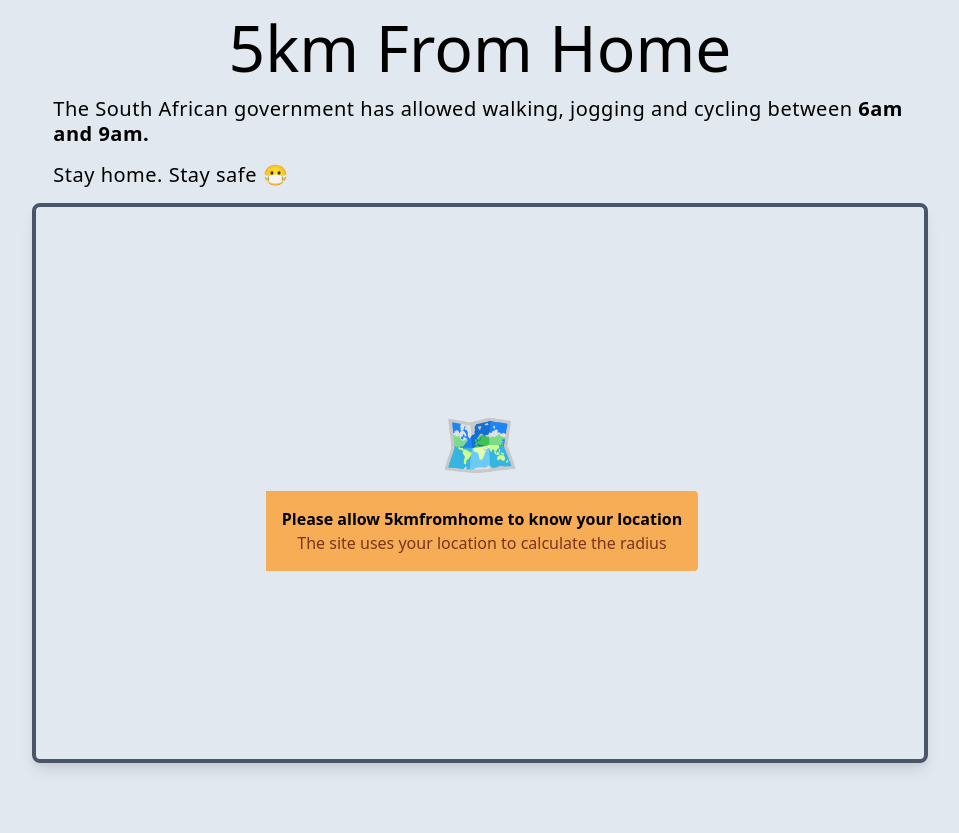
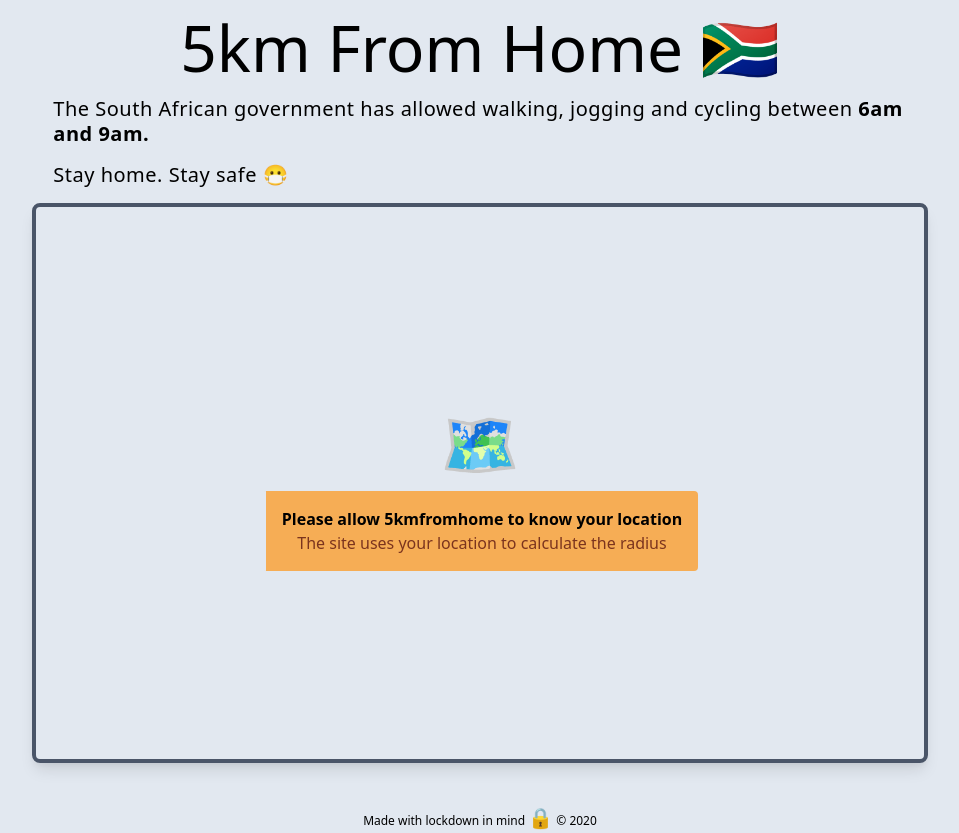
Before and after one commit to mauriceLC92/5km-from-home, a React (Create React App) app: page / in a window 1280 px wide. Shown: the whole page, without its empty margins (160-1119 px from the left). Before the commit the page ends 800 px from the top, so only its background shows below. Built offline with nearby package versions, Linux system fonts and the light colour scheme; no server answers.

Commit message:
added sa flag

```diff
--- a/package.json
+++ b/package.json
@@ -11,6 +11,7 @@
     "@types/node": "^12.0.0",
     "@types/react": "^16.9.0",
     "@types/react-dom": "^16.9.0",
+    "@types/use-position": "0.0.0",
     "autoprefixer": "^9.7.6",
     "dotenv": "^8.2.0",
     "google-map-react": "^1.1.7",
--- a/src/App.tsx
+++ b/src/App.tsx
@@ -5,7 +5,8 @@ import { MapLoading } from './components/MapLoading';
 function App() {
   const [latitude, setLatitude] = useState(0);
   const [longitude, setLongitude] = useState(0);
-  function displayLocationInfo(position: any) {
+
+  const displayLocationInfo = (position: any) => {
     const lng = position.coords.longitude;
     const lat = position.coords.latitude;
     setLatitude(lat)
@@ -27,7 +28,8 @@ function App() {
         <div className='bg-gray-300 flex justify-center flex-col items-center'>
           <div>
             <h1 className='text-6xl text-center'>
-              5km From Home
+              5km From Home{' '}
+              <span className='text-6xl' role="img" aria-label="map">🇿🇦</span>
             </h1>
           </div>
           <div className='w-8/12'>
@@ -47,11 +49,16 @@ function App() {
         <div style={{ height: '70vh', width: '70%' }} className='border-gray-700 border-solid border-4 shadow-lg rounded-lg flex items-center justify-center'>
           {
             hasLngAndLat ?
-            <Map zoom={12} lng={longitude} lat={latitude}/>
+              <Map zoom={12} lng={longitude} lat={latitude} />
               : <MapLoading />
           }
         </div>
       </main>
+      <footer className='flex justify-center mt-10'>
+        <p className='text-xs'>
+          Made with lockdown in mind <span className='text-xl' role="img" aria-label="map">🔒</span> &copy; 2020
+          </p>
+      </footer>
     </div>
   );
 }
--- a/src/components/Map.tsx
+++ b/src/components/Map.tsx
@@ -51,7 +51,6 @@ export const Map: React.FunctionComponent<MapProps> = ({ lat, lng, zoom }) => {
       draggable={draggable}
       defaultZoom={zoom}
       onGoogleApiLoaded={({ map, maps }) => {
-        console.log(maps)
         return (
           renderRadius(map, maps),
           renderMarker(map, maps)
```
Also changed, not shown: src/tailwind.generated.css, 1 other file (tests, documents, lock files or other folders). Lines whose indentation alone changed are shown as unchanged.
